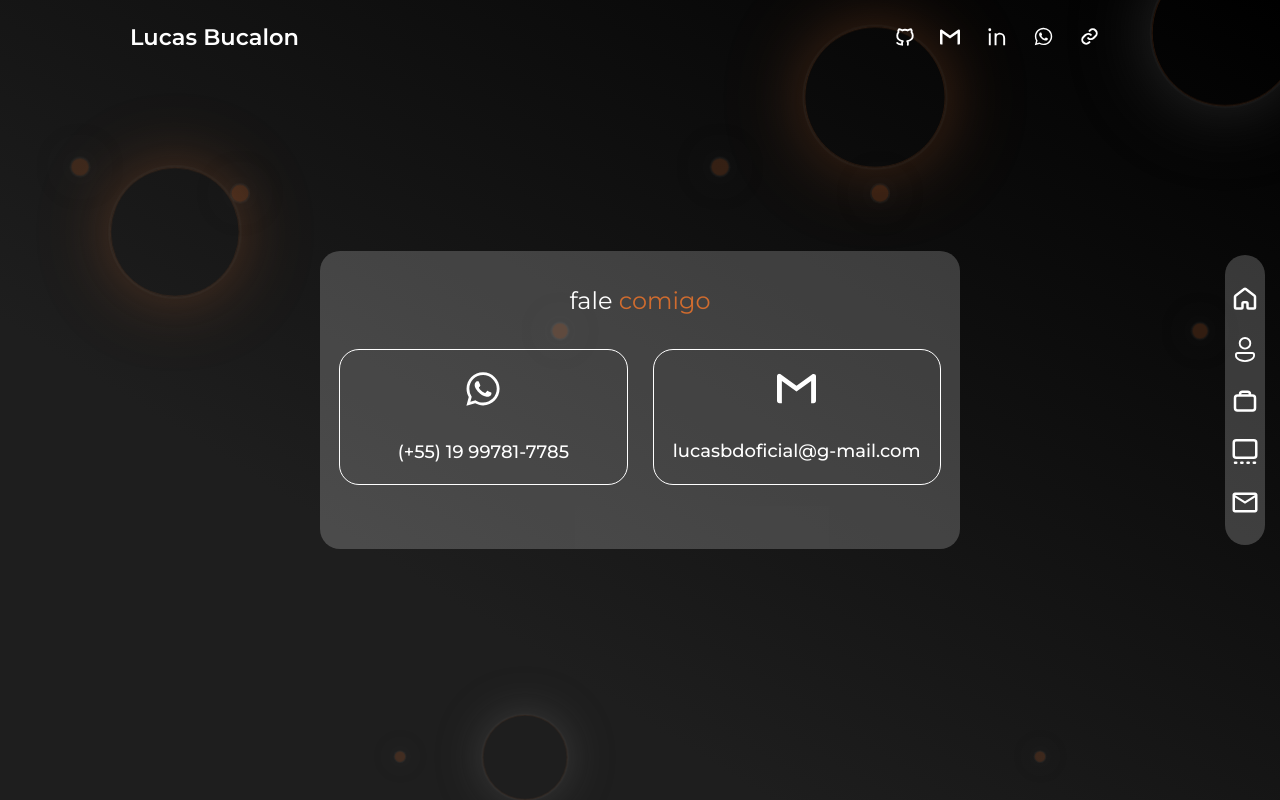
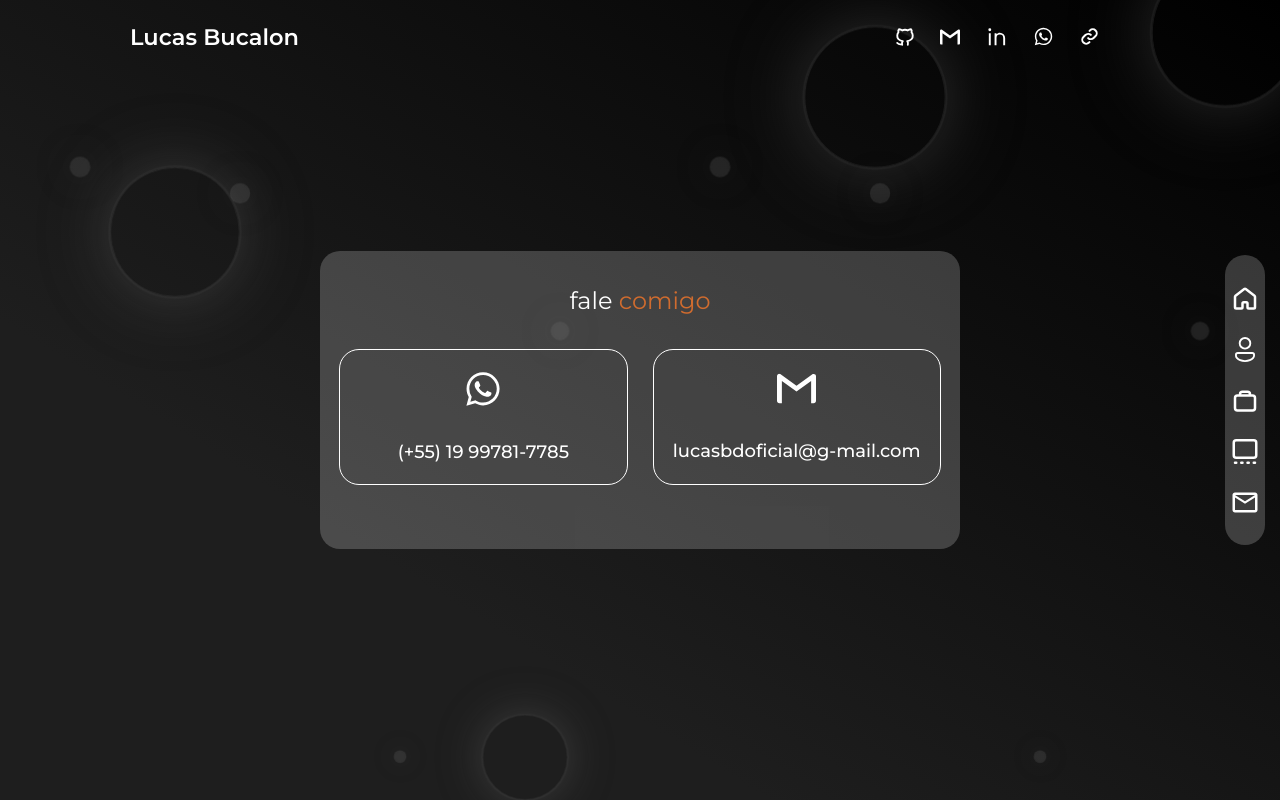
Before and after one commit to LucasBDoficial/my-portfolio, a Next.js app: page /Contact in a window 1280 px wide. Built offline with nearby package versions, Linux system fonts and the light colour scheme.

Commit message:
color box contact

```diff
--- a/src/app/globals.css
+++ b/src/app/globals.css
@@ -191,13 +191,13 @@
   .ball span{
     width: 15rem;
     height: 15rem;
-    border: 1px solid rgb(var(--theme-font-rgb));
+    border: 1px solid gray;
     background: transparent;
     margin: 0 10rem;
     border-radius: 50%;
-    box-shadow: 0 0 0 2px rgba(var(--foreground-rgba)),
-     0 0 50px rgb(var(--theme-font-rgb)),
-     0 0 100px rgb(var(--theme-font-rgb));
+    box-shadow: 0 0 0 2px gray,
+     0 0 50px gray,
+     0 0 100px gray;
      animation: animar calc(150s / var(--speed)) linear infinite;
      opacity: 0.2;
   }
@@ -205,10 +205,10 @@
   .boom span{
     width: 2rem;
     height: 2rem;
-    background-color: rgb(var(--theme-font-rgb));
+    background-color: gray;
     margin: 0 7rem;
     border-radius: 50%;
-    box-shadow: 0 0 0 2px rgba(var(--foreground-rgba)),
+    box-shadow: 0 0 0 2px gray,
      0 0 50px gray,
      0 0 100px gray;
      animation: animar calc(150s / var(--speed)) linear infinite;
@@ -239,7 +239,7 @@
 
   .ball span:nth-of-type(even) {
     background: transparent;
-    box-shadow: 0 0 0 2px rgba(var(--foreground-rgba)),
+    box-shadow: 0 0 0 2px gray,
      0 0 50px gray,
      0 0 100px gray;
     }
```
